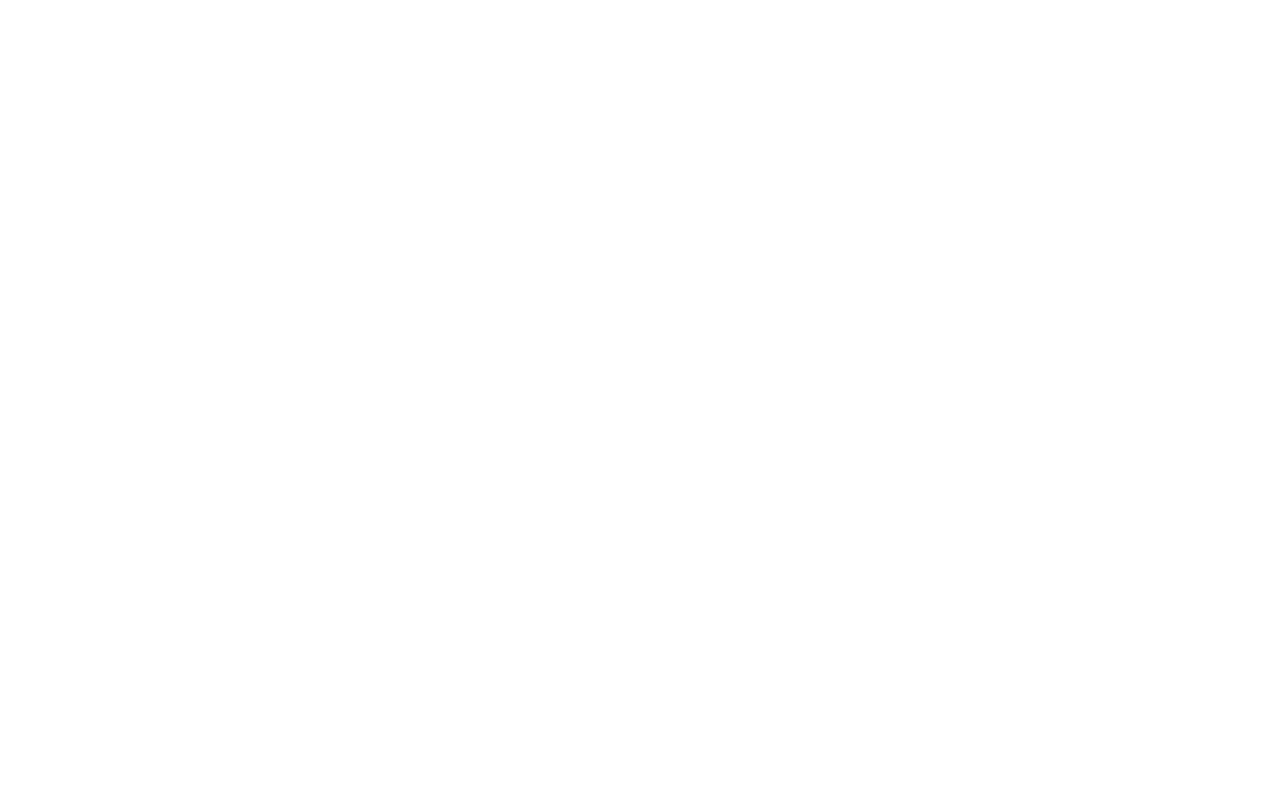
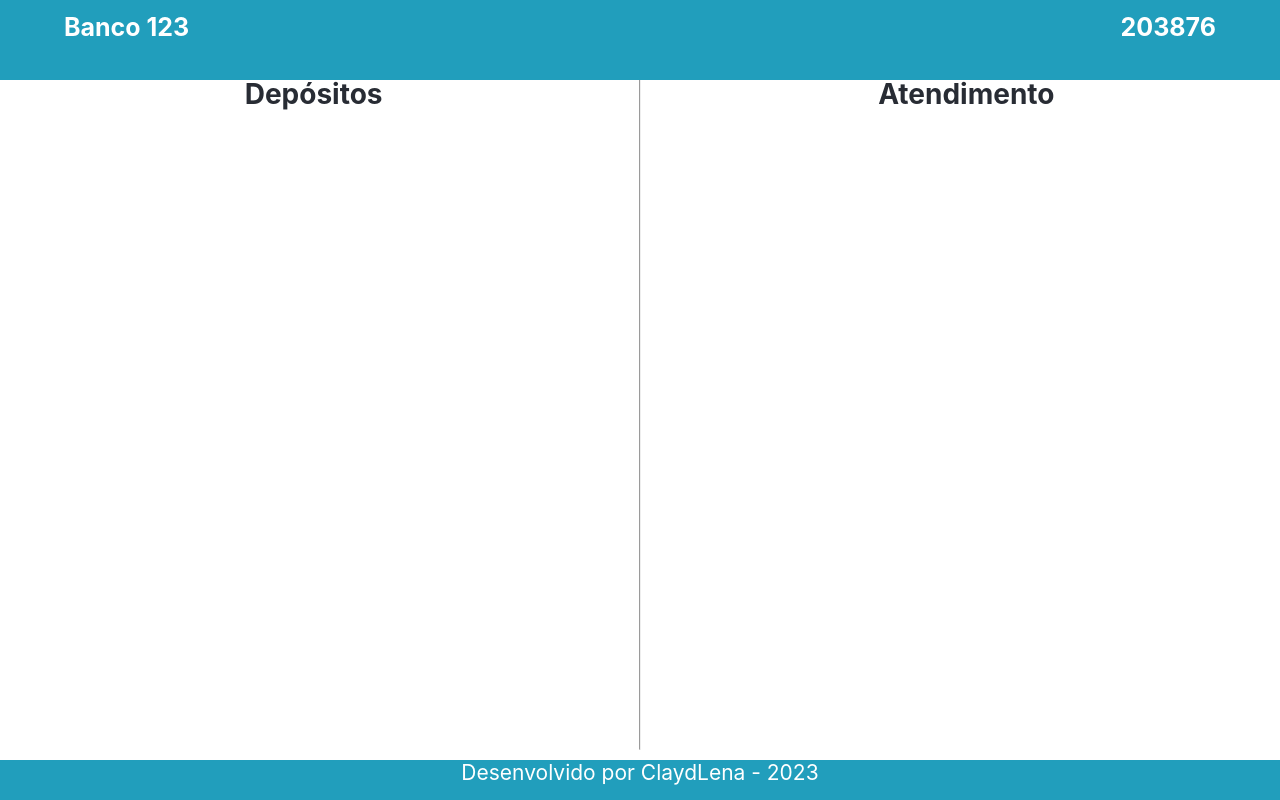
Before and after one commit to ClaydLena/eFila, a React (Create React App) app: page / in a window 1280 px wide. Built offline with nearby package versions, Linux system fonts and the light colour scheme.

Commit message:
panel page created

```diff
--- a/src/app/App.js
+++ b/src/app/App.js
@@ -1,9 +1,11 @@
+import Panel from '../pages/Panel';
 import './App.css';
 
 function App() {
   return (
     <div className="App">
       <header className="App-header">
+        <Panel/>
       </header>
     </div>
   );
--- /dev/null
+++ b/src/components/layout/DashboardLayout.js
@@ -0,0 +1,59 @@
+import React from "react";
+import { makeStyles } from '@material-ui/core/styles';
+
+const getStyles = makeStyles(() => ({
+    header: {
+        color:'white',
+        height: '10vh',
+        width:'90%',
+        padding:'0 5% !important',
+        position:'absolute',
+        top:'0',
+        display:'flex',
+        justifyContent:'space-between',
+        backgroundColor: '#219ebc !important',
+    },
+    headerText:{
+        fontSize:'25px',
+        margin: '1% 0 0 0'
+    },
+    footer: {
+        color:'white',
+        height: '5vh',
+        width:'100%',
+        position:'absolute',
+        bottom:'0',
+        backgroundColor: '#219ebc !important',
+    },
+    footerText:{
+        margin:0
+    }
+}));
+
+
+export function Header({ }) {
+    const classes = getStyles();
+
+    return (
+        <React.Fragment>
+            <div className={classes.header}>
+                <h4 className={classes.headerText}>Banco 123</h4>
+                <h4 className={classes.headerText}>203876</h4>
+            </div>
+        </React.Fragment>
+    )
+}
+
+export function Footer({ }) {
+    const classes = getStyles();
+
+    return (
+        <React.Fragment>
+            <div className={classes.footer}>
+                <p className={classes.footerText}>
+                    Desenvolvido por ClaydLena - 2023
+                </p>
+            </div>
+        </React.Fragment>
+    )
+}
--- a/src/components/layout/Layout.js
+++ b/src/components/layout/Layout.js
@@ -12,7 +12,7 @@ const getStyles = makeStyles(() => ({
     margin:'10vh 0 25vh 0'
   },
   text:{
-    color:'#37C386',
+    color:'#219ebc',
     fontWeight:'600px'
   }
 }));
--- /dev/null
+++ b/src/pages/Panel.js
@@ -0,0 +1,47 @@
+import React from "react";
+import { Paper, Box } from "@material-ui/core";
+import { Footer, Header } from "../components/layout/DashboardLayout";
+import { panelStyles } from "./Styles";
+
+function Card() {
+    const styles = {
+        padding:'1%',
+        width:'18%',
+        fontSize:'20px',
+        height:'18vh'
+
+    }
+    return (
+        <Paper style={styles} elevation={5}>
+            <h4>Caixa 123 - D003</h4>
+        </Paper>
+    )
+}
+
+function Panel() {
+    const classes = panelStyles()
+
+    return (
+        <React.Fragment>
+            <Header/>
+            <Box className={classes.container}>
+                <div className={classes.gridItem}>
+                    <h4 className={classes.title}>Depósitos</h4>
+                    <div className={classes.cardList}>
+
+                    </div>
+                </div>
+                <hr></hr>
+                <div className={classes.gridItem}>
+                    <h4 className={classes.title}>Atendimento</h4>
+                    <div className={classes.cardList}>
+
+                    </div>
+                </div>
+            </Box>
+            <Footer/>
+        </React.Fragment>
+    )
+}
+
+export default Panel
--- a/src/pages/Styles.js
+++ b/src/pages/Styles.js
@@ -17,3 +17,24 @@ export const getStyles = makeStyles(() => ({
         alignItems:'center',
     }
 }));
+
+export const panelStyles = makeStyles(() => ({
+    container: {
+        display: 'grid',
+        gridTemplateColumns:'49% 2% 49%',
+        width:'100%',
+        height:'90vh'
+    },
+    gridItem: {
+        textAlign:'center !important',
+    },
+    title:{
+       fontSize:'28px'
+    },
+    cardList:{
+        padding:'1%',
+        display:'flex',
+        gap:'1%',
+        flexWrap:'wrap',
+    }
+}));
```
Also changed, not shown: 1 other file (tests, documents, lock files or other folders).
